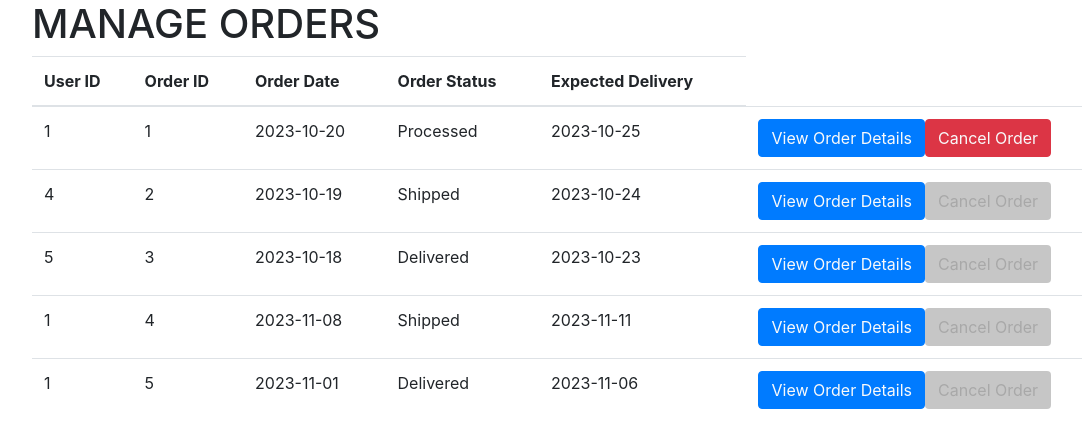
After one commit to hqara/SHMewelry, a PHP site: page /Views/Order/manage_orders.php in a window 1280 px wide. The commit adds this page. Shown: the top 448 px of the page, without its empty margins (53-1135 px from the left). Run offline with PHP 8.4, Linux system fonts and the light colour scheme; data comes from the database, SQL or seed files in the repository; some libraries are stand-ins or nearby versions.

Commit message:
order model and some views

```diff
--- /dev/null
+++ b/Models/Order.php
@@ -0,0 +1,87 @@
+<?php
+
+class Order {
+
+    public $order_id;
+    public $total_price;
+    public $order_date;
+    public $order_status;
+    public $expected_delivery;
+    public $user_id;
+
+    private static $_connection = null;
+
+    public function __construct() {
+        if (self::$_connection == null) {
+            $host = 'localhost';
+            $user = 'root';
+            $password = '';
+            $dbname = 'shmewelry';
+
+            self::$_connection = new mysqli($host, $user, $password, $dbname);
+
+            if (self::$_connection->connect_error) {
+                die("Connection failed: " . self::$_connection->connect_error);
+            }
+        }
+    }
+
+    public static function getConnection() {
+        return self::$_connection;
+    }
+
+    public function getAll() {
+        $SQL = 'SELECT * FROM `ORDER`';
+        $result = self::$_connection->query($SQL);
+        return $result->fetch_all(MYSQLI_ASSOC);
+    }
+
+    public function getById($order_id): ?array {
+        $SQL = 'SELECT * FROM `ORDER` WHERE ORDER_ID = ?';
+        $stmt = self::$_connection->prepare($SQL);
+        $stmt->bind_param('i', $order_id);
+        $stmt->execute();
+        $result = $stmt->get_result();
+
+        if ($result->num_rows > 0) { // no rows found
+            return $result->fetch_assoc();
+        }
+
+        return null;
+    }
+
+    public function getByUserID($user_id) {
+        $SQL = 'SELECT * FROM `ORDER` WHERE USER_ID = ?';
+        $stmt = self::$_connection->prepare($SQL);
+        $stmt->bind_param('i', $user_id);
+        $stmt->execute();
+        $result = $stmt->get_result();
+        return $result->fetch_all(MYSQLI_ASSOC);
+    }
+
+    public function create() {
+        $SQL = 'INSERT INTO `ORDER` (TOTAL_PRICE, ORDER_DATE, ORDER_STATUS, EXPECTED_DELIVERY, USER_ID) VALUES (?, ?, ?, ?, ?)';
+        $stmt = self::$_connection->prepare($SQL);
+        $stmt->bind_param('dsssi', $this->total_price, $this->order_date, $this->order_status, $this->expected_delivery, $this->user_id);
+        $stmt->execute();
+        return $stmt->insert_id;
+    }
+
+    public function update() {
+        $SQL = 'UPDATE `ORDER` SET TOTAL_PRICE = ?, ORDER_DATE = ?, ORDER_STATUS = ?, EXPECTED_DELIVERY = ?, USER_ID = ? WHERE ORDER_ID = ?';
+        $stmt = self::$_connection->prepare($SQL);
+        $stmt->bind_param('dsssi', $this->total_price, $this->order_date, $this->order_status, $this->expected_delivery, $this->user_id, $this->order_id);
+        $stmt->execute();
+        return $stmt->affected_rows;
+    }
+
+    public function delete() {
+        $SQL = 'DELETE FROM `ORDER` WHERE ORDER_ID = ?';
+        $stmt = self::$_connection->prepare($SQL);
+        $stmt->bind_param('i', $this->order_id);
+        $stmt->execute();
+        return $stmt->affected_rows;
+    }
+}
+
+?>
--- a/SHMewelry.sql
+++ b/SHMewelry.sql
@@ -197,6 +197,8 @@ INSERT INTO `ORDER` (TOTAL_PRICE, ORDER_DATE, ORDER_STATUS, EXPECTED_DELIVERY, U
     (999.99, '2023-10-20', 'Processed', '2023-10-25', 1), -- John Doe's order
     (599.99, '2023-10-19', 'Shipped', '2023-10-24', 4), -- Bob Brown's order
     (799.99, '2023-10-18', 'Delivered', '2023-10-23', 5); -- Eva Williams'order
+-- Added
+INSERT INTO `order` (`ORDER_ID`, `TOTAL_PRICE`, `ORDER_DATE`, `ORDER_STATUS`, `EXPECTED_DELIVERY`, `USER_ID`) VALUES (NULL, '23.25', '2023-11-08', 'Shipped', '2023-11-11', '1'), (NULL, '44.34', '2023-11-01', 'Delivered', '2023-11-06', '1');
 
 -- Insert values into the ORDER_DETAILS table (only client's sample data)
 INSERT INTO ORDER_DETAILS (ORDER_ID, PRODUCT_ID, QTY, USER_ID) VALUES
--- /dev/null
+++ b/Views/Order/manage_orders.php
@@ -0,0 +1,73 @@
+<!DOCTYPE html>
+<html lang="en">
+
+<head>
+    <meta charset="UTF-8">
+    <meta name="viewport" content="width=device-width, initial-scale=1.0">
+    <title>Manage Orders</title>
+    <!-- Bootstrap CSS -->
+    <link rel="stylesheet" href="https://cdn.jsdelivr.net/npm/bootstrap@4.0.0/dist/css/bootstrap.min.css">
+</head>
+
+<body>
+    <div class="container">
+        <h1>MANAGE ORDERS</h1>
+        <table class="table">
+            <thead>
+                <tr>
+                    <th scope="col">User ID</th>
+                    <th scope="col">Order ID</th>
+                    <th scope="col">Order Date</th>
+                    <th scope="col">Order Status</th>
+                    <th scope="col">Expected Delivery</th>
+                </tr>
+            </thead>
+            <tbody>
+                <?php
+                include '../../Models/Order.php';
+                $conn = Order::getConnection();
+                $orderModel = new Order();
+                $orders = $orderModel->getAll();
+
+                foreach ($orders as $order) {
+                    echo '<tr>
+                        <td>' . $order['USER_ID'] . '</td>
+                        <td>' . $order['ORDER_ID'] . '</td>
+                        <td>' . $order['ORDER_DATE'] . '</td>
+                        <td>' . $order['ORDER_STATUS'] . '</td>
+                        <td>' . $order['EXPECTED_DELIVERY'] . '</td>
+                        <td>'; // Open the <td> tag for actions
+
+                    // View Order Details button
+                    echo '<button class="btn btn-primary">
+                            <a href="view_order.php?order_id=' . $order['ORDER_ID'] . '" class="text-light">View Order Details</a>
+                        </button>';
+
+                    // Check if the order status is "Shipped" or "Delivered"
+                    if ($order['ORDER_STATUS'] !== 'Shipped' && $order['ORDER_STATUS'] !== 'Delivered') {
+                        // Display the cancel button
+                        echo '<button class="btn btn-danger">
+                                <a href="cancel_order.php?order_id=' . $order['ORDER_ID'] . '" class="text-light">Cancel Order</a>
+                            </button>';
+                    } else {
+                        // Order is shipped or delivered, disable the cancel button with dark grey background
+                        echo '<button class="btn btn-disabled" disabled style="background-color: darkgrey; style="background-color: #555; border: 1px solid grey;">
+                                Cancel Order
+                            </button>';
+                    }
+
+                    echo '</td>
+                    </tr>';
+                }
+                ?>
+            </tbody>
+        </table>
+    </div>
+
+    <!-- Bootstrap JS (optional, for Bootstrap components) -->
+    <script src="https://code.jquery.com/jquery-3.2.1.slim.min.js"></script>
+    <script src="https://cdn.jsdelivr.net/npm/popper.js@1.12.9/dist/umd/popper.min.js"></script>
+    <script src="https://cdn.jsdelivr.net/npm/bootstrap@4.0.0/dist/js/bootstrap.min.js"></script>
+</body>
+
+</html>
--- a/Views/Product/edit.php
+++ b/Views/Product/edit.php
@@ -12,11 +12,9 @@ if (isset($_GET['editid'])) {
     $product = $productModel->getById($product_id);
 
     if (!$product) {
-        // Handle product not found
         die("Product not found.");
     }
 } else {
-    // Handle missing product ID
     die("Product ID not provided.");
 }
 
```
Also changed, not shown: Views/Order/cancel_order.php (added, +38 -0 lines), Views/Order/my_orders.php (added, +75 -0 lines).
